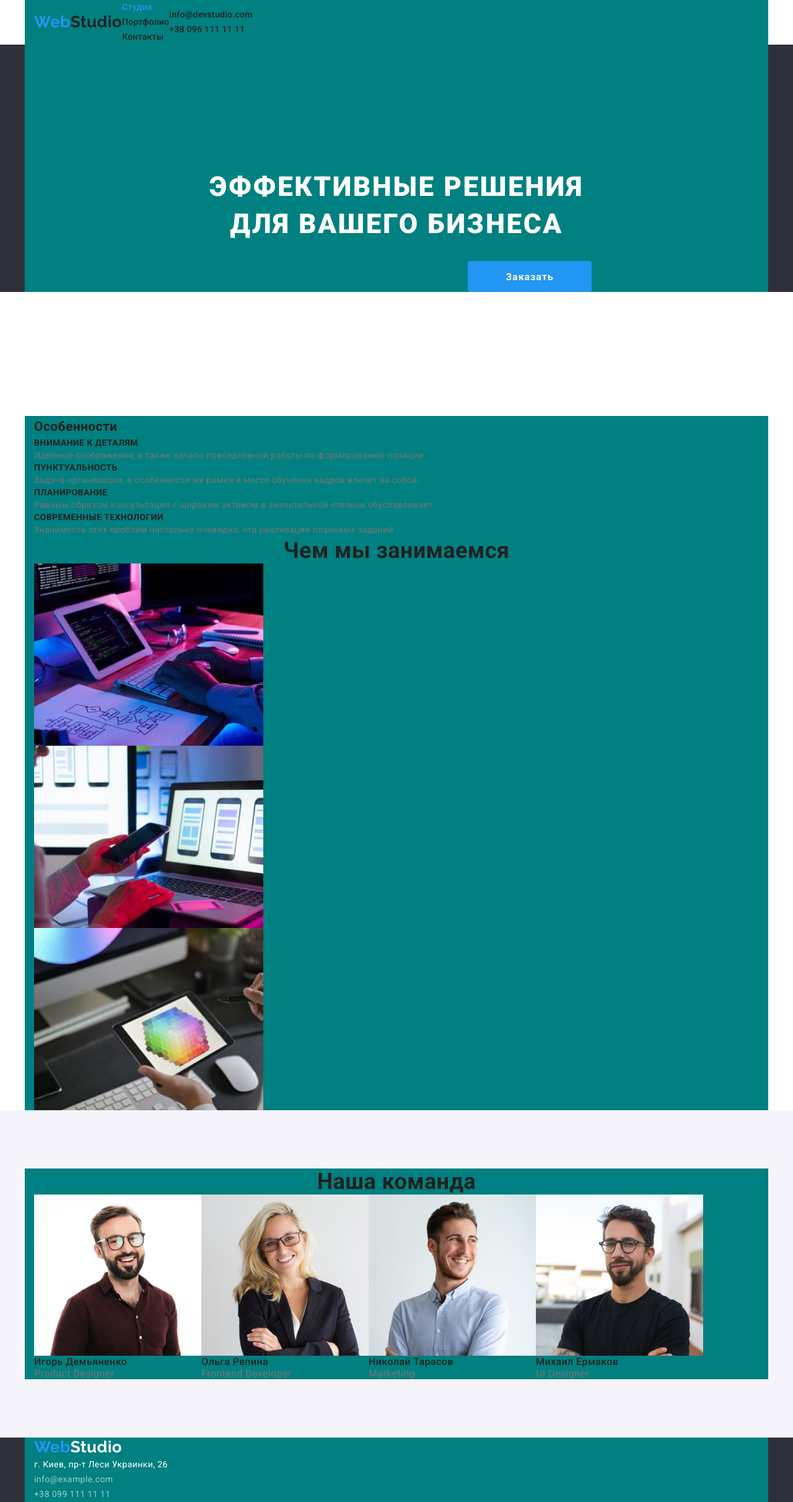
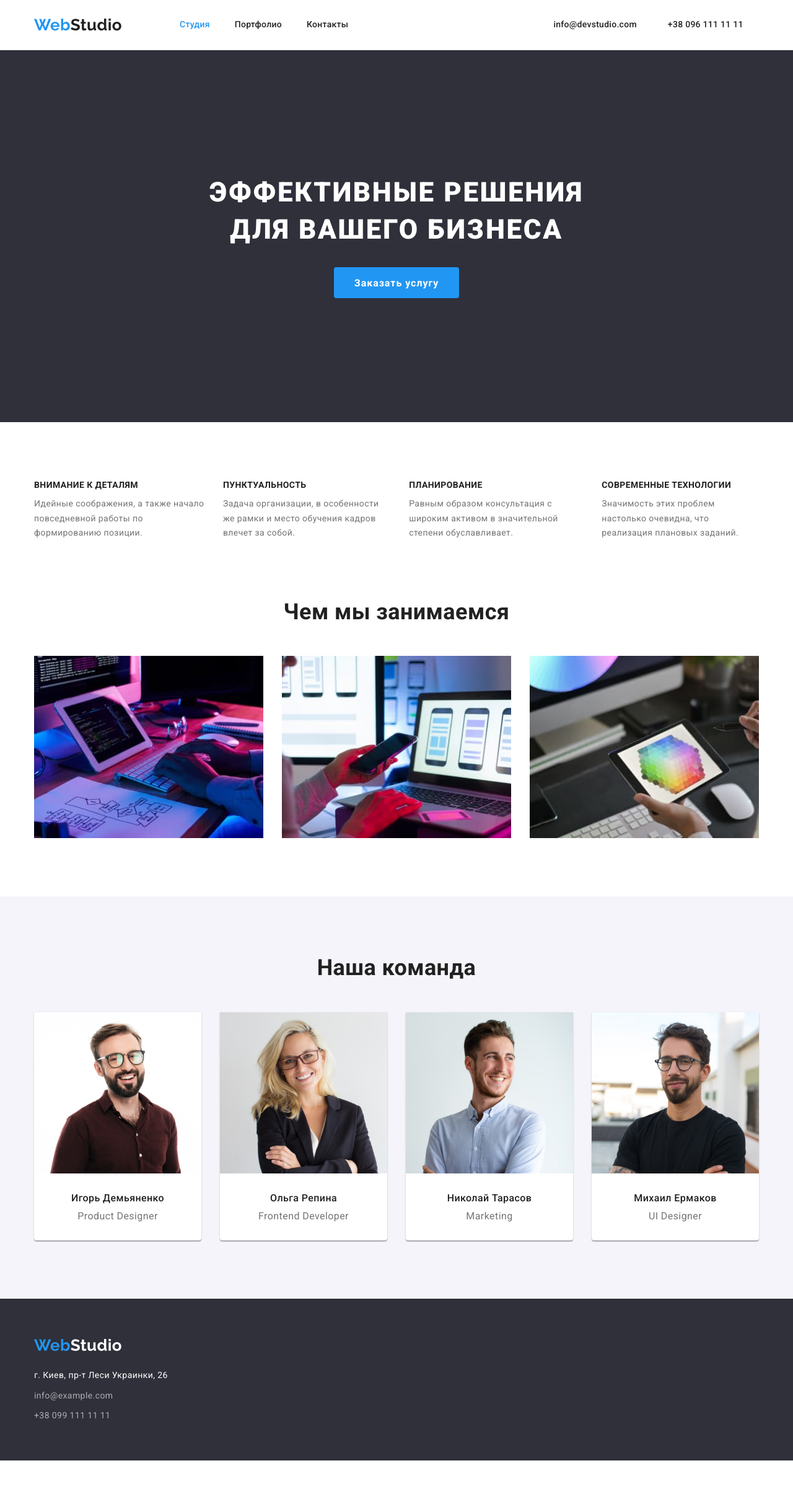
Before and after one commit to IraTereshchenko/goit-markup-hm-03, a plain HTML site: page index.html in a window 1280 px wide. Shown: the whole page at 62% size. After the commit the page ends 2356 px from the top, so only its background shows below. Drawn offline with nearby package versions, Linux system fonts and the light colour scheme.

Commit message:
Update styles.css
Padding, margin, flex

```diff
--- a/css/styles.css
+++ b/css/styles.css
@@ -56,28 +56,42 @@ body {
   padding-left: 15px;
   padding-right: 15px;
   margin: 0 auto;
-  background-color: teal;
+  /*background-color: teal;*/
 }
 /*========== END COMPONENTS ============= */
 
 /*========== Header ========== */
 .header {
   background-color: var(--primary-white);
+  /*padding-top: 24px;
+  padding-bottom: 24px;*/
+  border-bottom: 1px solid #ececec;
 }
 .header-container {
   display: flex;
   align-items: center;
 }
+
 .navigation {
   display: flex;
   align-items: center;
 }
-.menu {
+.menu-list {
   display: flex;
   align-items: center;
+  margin-left: 93px;
 }
+
+.menu-list .menu-item:not(:last-child) {
+  margin-right: 40px;
+}
+.menu-list .menu-link {
+  display: block;
+  padding-top: 32px;
+  padding-bottom: 32px;
+}
+
 .logo-link {
-  margin: ;
   font-family: var(--secondary-font);
   font-style: normal;
   font-weight: 700;
@@ -106,6 +120,19 @@ body {
 .menu-link.current {
   color: var(--accent-color);
 }
+.contact-list {
+  display: flex;
+  margin-left: 331px;
+}
+.contact-list .link {
+  display: block;
+  padding-top: 32px;
+  padding-bottom: 32px;
+}
+
+.contact-list .contact-item:not(:last-child) {
+  margin-right: 50px;
+}
 .contact-item .link,
 .contact-item .link {
   font-weight: 500;
@@ -127,34 +154,32 @@ body {
 .hero {
   background-color: var(--background-footer-hero);
   text-align: center;
+  padding-top: 200px;
+  padding-bottom: 200px;
 }
 .main-title {
   margin: 0 auto 30px;
-  padding-top: 200px;
-  padding-left: 452;
-  padding-right: 452;
   width: 696px;
   font-weight: 900;
   font-size: 44px;
   line-height: 1.36;
-  /*text-align: center;*/
   letter-spacing: 0.06em;
   text-transform: uppercase;
   color: var(--primary-white);
 }
 .modal-btn {
-  margin: 30px 700px 200px;
   padding: 10px 32px;
   border: 1px solid transparent;
   border-radius: 4px;
+  margin-left: auto;
+  margin-right: auto;
   min-width: 200px;
   height: 50px;
   font-weight: 700;
   font-size: 16px;
   line-height: 1.87;
-  display: flex;
-  /*align-items: center;*/
-  /*text-align: center;*/
+  display: block;
+  align-items: center;
   letter-spacing: 0.06em;
   color: var(--primary-white);
   background-color: var(--accent-color);
@@ -167,14 +192,41 @@ body {
 
 /*========== End Hero ========== */
 /*========== About ========== */
+.about {
+  padding-top: 94px;
+  padding-bottom: 47px;
+}
+.visually-hidden {
+  position: absolute;
+  width: 1px;
+  height: 1px;
+  margin: -1px;
+  border: 0;
+  padding: 0;
 
-.hide-title {
-  font-weight: 700;
-  font-size: 36px;
-  line-height: 1.17;
+  white-space: nowrap;
+  clip-path: inset(100%);
+  clip: rect(0 0 0 0);
+  overflow: hidden;
+}
+
+.about-list {
+  display: flex;
+  /*align-items: center;*/
+  *padding-bottom: 0;
+  margin-top: -30px;
+  margin-left: -30px;*
+}
+
+.about-item {
+  /*width: 270px;*/
+  width: calc((100%-120px) / 4);
+  margin-top: 30px;
+  margin-left: 30px;*
 }
 
 .about-title {
+  margin-bottom: 10px;
   font-weight: 700;
   font-size: 14px;
   line-height: 1.14;
@@ -188,12 +240,28 @@ body {
 /*========== End about ========== */
 
 /*========== Work ========== */
+.work {
+  padding-top: 47px;
+  padding-bottom: 94px;
+}
+.work-list {
+  display: flex;
+  flex-wrap: wrap;
+  margin-left: -30px;
+  margin-top: -30px;
+}
 .work-title {
+  margin-bottom: 50px;
   font-weight: 700;
   font-size: 36px;
   line-height: 1.17;
   text-align: center;
 }
+.work-list .item {
+  margin-left: 30px;
+  margin-top: 30px;
+}
+
 /*========== End Work ========== */
 
 /*========== Team ========== */
@@ -202,18 +270,24 @@ body {
   background-color: var(--background-color);
   padding-top: 94px;
   padding-bottom: 94px;
+  text-align: center;
 }
 .team-list {
   display: flex;
+  flex-wrap: wrap;
+  margin-left: -30px;
+  margin-top: -30px;
 }
 
 .team-title {
+  margin-bottom: 50px;
   font-weight: 700;
   font-size: 36px;
   line-height: 1.17;
-  text-align: center;
 }
 .team-item .title {
+  margin-top: 30px;
+  margin-bottom: 10px;
   font-weight: 500;
   font-size: 16px;
   line-height: 1.19;
@@ -223,14 +297,38 @@ body {
   line-height: 1.19;
   color: var(--secondary-text-color);
 }
+.team-item {
+  margin-left: 30px;
+  margin-top: 30px;
+  border-radius: 0px 0px 4px 4px;
+  background: #ffffff;
+  box-shadow: 0px 1px 3px rgba(0, 0, 0, 0.12), 0px 1px 1px rgba(0, 0, 0, 0.14),
+    0px 2px 1px rgba(0, 0, 0, 0.2);
+  padding-bottom: 30px;
+}
 
 /*========== End team========== */
 /*========== Footer========== */
 .footer {
   background-color: var(--background-footer-hero);
 }
+.footer {
+  padding-top: 60px;
+  padding-bottom: 60px;
+}
+
 .logo-secondary-link {
   color: var(--primary-white);
+}
+.address {
+  margin-top: 20px;
+  display: block;
+}
+.address-text {
+  margin-bottom: 9px;
+}
+.address-item:not(:last-child) {
+  margin-bottom: 9px;
 }
 
 .map-link {
@@ -265,7 +363,20 @@ body {
 /*========== Portfolio========== */
 
 /*==========Filter==========*/
+.filter {
+  padding-top: 94px;
+  margin-bottom: 50px;
+}
+.filter .list {
+  display: flex;
+  justify-content: center;
+}
+
 .filter-btn {
+  height: 38px;
+  padding: 6px 22px;
+  border-radius: 4px;
+  border-color: transparent;
   font-family: inherit;
   font-weight: 500;
   font-size: 16px;
@@ -280,18 +391,43 @@ body {
   color: var(--primary-white);
   background-color: var(--accent-color);
 }
+.filter-item:not(:last-child) {
+  margin-right: 8px;
+}
 /*==========End filter==========*/
 /*==========Filter==========*/
+.project {
+  padding-bottom: 94px;
+}
+.project-list {
+  display: flex;
+  flex-wrap: wrap;
+  margin-left: -30px;
+  margin-top: -30px;
+}
 .project-item {
+  margin-left: 30px;
+  margin-top: 30px;
   background-color: var(--background-project-color);
 }
+
+.project-card {
+  padding-top: 20px;
+  padding-bottom: 24px;
+  background: var(--primary-white);
+  border: 1px solid var(--background-project-color);
+  border-top: 0;
+}
 .project-title {
+  margin-left: 24px;
+  margin-bottom: 4px;
   font-weight: 700;
   font-size: 18px;
   line-height: 2;
   letter-spacing: 0.06em;
 }
 .project-text {
+  margin-left: 24px;
   font-weight: 400;
   font-size: 16px;
   line-height: 1.87;
```
